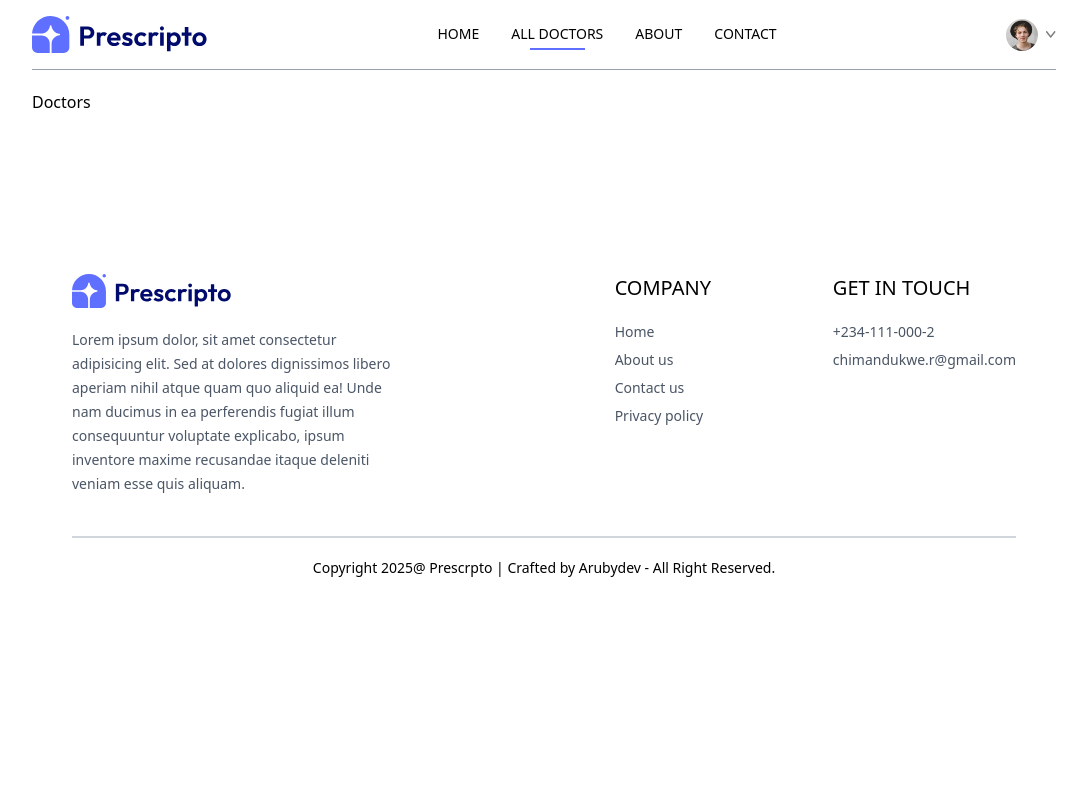
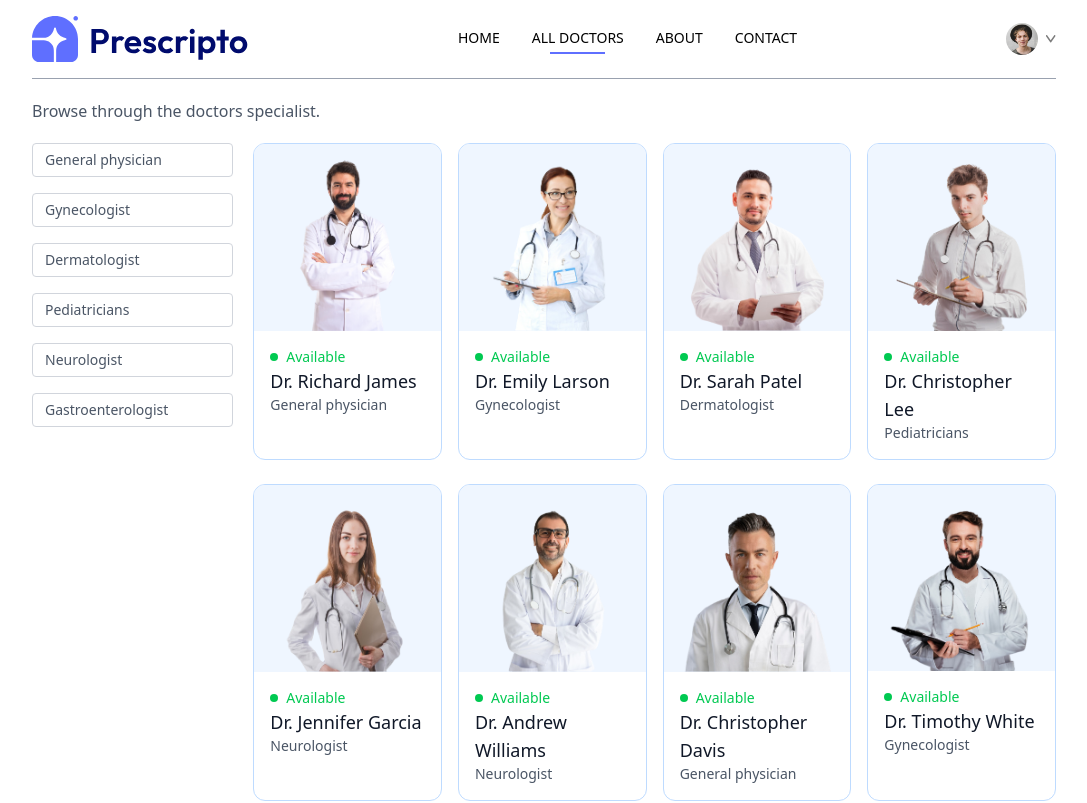
Before and after one commit to Ndukwechima/Prescripto, a React (Vite) app: page /doctors in a window 1280 px wide. Shown: the top 803 px of the page, without its empty margins (96-1183 px from the left). Built offline with nearby package versions, Linux system fonts and the light colour scheme.

Commit message:
Completed All Doctors page

```diff
--- a/src/assets/assets.js
+++ b/src/assets/assets.js
@@ -282,6 +282,21 @@
             line2: 'Circle, Ring Road, London'
         }
     },
+
+     {
+        _id: 'doc14',
+        name: 'Dr. Ryan Martinez',
+        image: doc14,
+        speciality: 'Gynecologist',
+        degree: 'MBBS',
+        experience: '3 Years',
+        about: 'Dr. Davis has a strong commitment to delivering comprehensive medical care, focusing on preventive medicine, early diagnosis, and effective treatment strategies. Dr. Davis has a strong commitment to delivering comprehensive medical care, focusing on preventive medicine, early diagnosis, and effective treatment strategies.',
+        fees: 60,
+        address: {
+            line1: '27th Cross, Richmond',
+            line2: 'Circle, Ring Road, London'
+        }
+    },
     {
         _id: 'doc15',
         name: 'Dr. Amelia Hill',
--- a/src/components/Navbar.jsx
+++ b/src/components/Navbar.jsx
@@ -13,7 +13,7 @@
       className="flex items-center justify-between text-sm py-4 mb-5
      border-b border-b-gray-400"
     >
-      <img className="w-44 cursor-pointer" src={assets.logo} alt="" />
+      <img className="cursor-pointer" onClick={()=> navigate('/')} src={assets.logo} alt="logo" />
 
       <ul className="hidden md:flex items-start gap-8 font-medium">
         <NavLink to="/">
--- a/src/pages/Doctors.jsx
+++ b/src/pages/Doctors.jsx
@@ -1,9 +1,138 @@
-import React from 'react'
+import React, { useContext, useEffect, useState } from 'react'
+import { useNavigate, useParams } from 'react-router-dom'
+import { AppContext } from '../context/AppContext';
 
 const Doctors = () => {
+
+  const {speciality} = useParams();
+  const [filterDoc, setFilterDoc] = useState([])
+  const navigate = useNavigate()
+
+const {doctors} = useContext(AppContext)
+
+
+const applyFilter = () => {
+  if (speciality) {
+    setFilterDoc(doctors.filter(doc => doc.speciality === speciality))
+  }else{
+    setFilterDoc(doctors)
+  }
+
+}
+
+useEffect(() => {
+  applyFilter()
+}, [doctors, speciality])
+
   return (
-    <div>Doctors</div>
-  )
+    <div>
+      <p className="text-gray-600">Browse through the doctors specialist.</p>
+      <div className="flex flex-col sm:flex-row items-start gap-5 mt-5">
+        <div className="flex flex-col gap-4 text-sm text-gray-600">
+          <p
+            onClick={() =>
+              speciality === "General physician"
+                ? navigate("/doctors")
+                : navigate("/doctors/General physician")
+            }
+            className={`w-[94vw] sm:w-auto pl-3 py-1.5 pr-16 border border-gray-300 rounded transition-all cursor-pointer ${
+              speciality === "General physician"
+                ? "bg-indigo-100 text-black"
+                : ""
+            }`}
+          >
+            General physician
+          </p>
+          <p
+            onClick={() =>
+              speciality === " Gynecologist"
+                ? navigate("/doctors")
+                : navigate("/doctors/Gynecologist")
+            }
+            className={`w-[94vw] sm:w-auto pl-3 py-1.5 pr-16 border border-gray-300 rounded transition-all cursor-pointer ${
+              speciality === "Gynecologist" ? "bg-indigo-100 text-black" : ""
+            }`}
+          >
+            Gynecologist
+          </p>
+          <p
+            onClick={() =>
+              speciality === "Dermatologist"
+                ? navigate("/doctors")
+                : navigate("/doctors/Dermatologist")
+            }
+            className={`w-[94vw] sm:w-auto pl-3 py-1.5 pr-16 border border-gray-300 rounded transition-all cursor-pointer ${
+              speciality === "Dermatologist" ? "bg-indigo-100 text-black" : ""
+            }`}
+          >
+            Dermatologist
+          </p>
+          <p
+            onClick={() =>
+              speciality === "Pediatricians"
+                ? navigate("/doctors")
+                : navigate("/doctors/Pediatricians")
+            }
+            className={`w-[94vw] sm:w-auto pl-3 py-1.5 pr-16 border border-gray-300 rounded transition-all cursor-pointer ${
+              speciality === "Pediatricians" ? "bg-indigo-100 text-black" : ""
+            }`}
+          >
+            Pediatricians
+          </p>
+          <p
+            onClick={() =>
+              speciality === "Neurologist"
+                ? navigate("/doctors")
+                : navigate("/doctors/Neurologist")
+            }
+            className={`w-[94vw] sm:w-auto pl-3 py-1.5 pr-16 border border-gray-300 rounded transition-all cursor-pointer ${
+              speciality === "Neurologist" ? "bg-indigo-100 text-black" : ""
+            }`}
+          >
+            Neurologist
+          </p>
+          <p
+            onClick={() =>
+              speciality === "Gastroenterologist"
+                ? navigate("/doctors")
+                : navigate("/doctors/Gastroenterologist")
+            }
+            className={`w-[94vw] sm:w-auto pl-3 py-1.5 pr-16 border border-gray-300 rounded transition-all cursor-pointer ${
+              speciality === "Gastroenterologist"
+                ? "bg-indigo-100 text-black"
+                : ""
+            }`}
+          >
+            Gastroenterologist
+          </p>
+        </div>
+        <div className="w-full grid grid-cols-1 sm:grid-cols-2 md:grid-cols-3 lg:grid-cols-4 gap-4 gap-y-6">
+          {filterDoc.map((item, index) => (
+            <div
+              onClick={() => navigate(`/appointment/${item._id}`)}
+              key={index}
+              className="border border-blue-200 rounded-xl overflow-hidden
+          cursor-pointer hover:translate-y-[-10px] transition-all duration-500 ease-in-out"
+            >
+              <img
+                className="w-full bg-blue-50"
+                src={item.image}
+                alt={item.name}
+              />
+              <div className="p-4">
+                <div className="flex items-center gap-2 text-sm text-center text-green-500">
+                  <p className="w-2 h-2 rounded-full bg-green-500"></p>
+                  <p>Available</p>
+                </div>
+                <p className="text-gray-900 text-lg font-medium">{item.name}</p>
+                <p className="text-gray-600 text-sm">{item.speciality}</p>
+              </div>
+            </div>
+          ))}
+        </div>
+      </div>
+    </div>
+  );
 }
 
 export default Doctors
```
